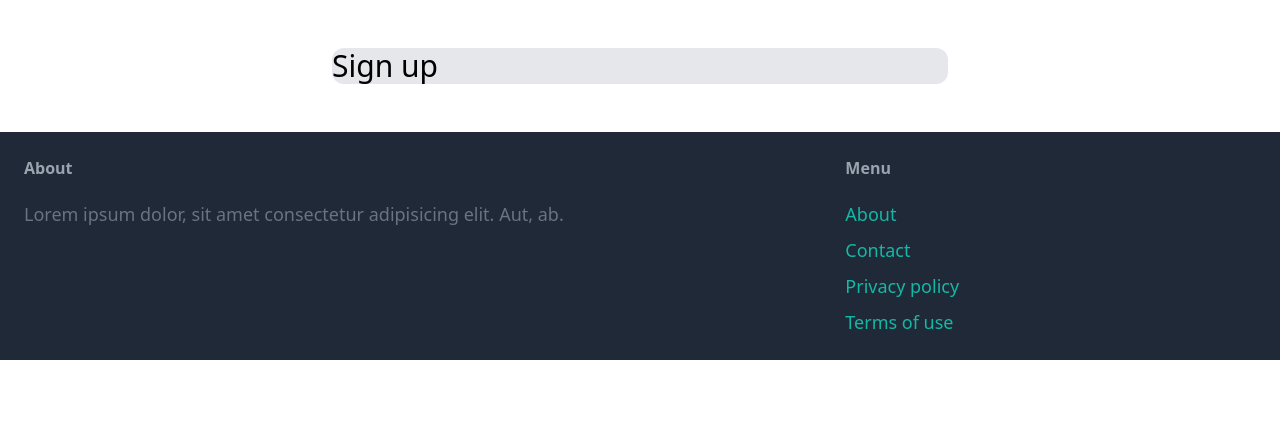
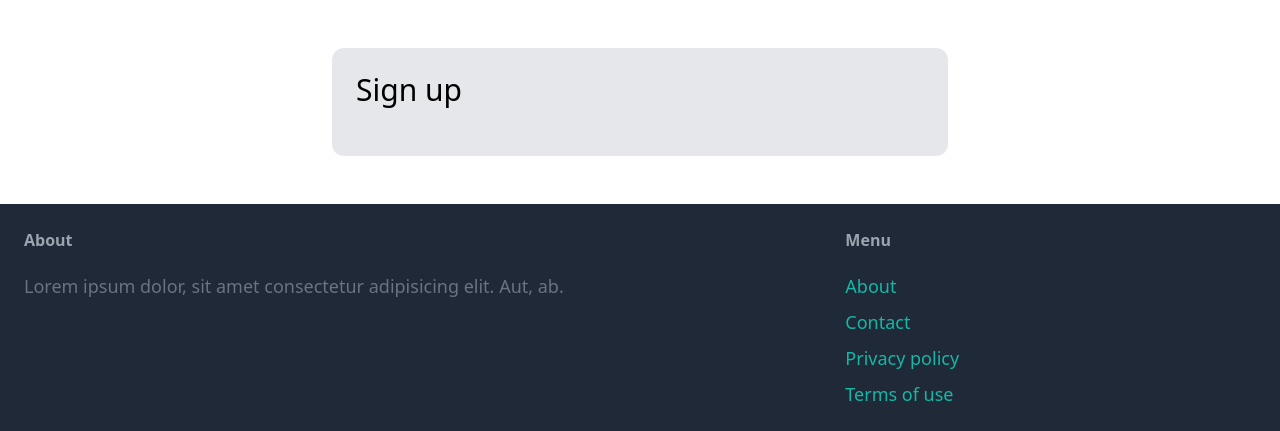
Before and after one commit to doctypeKieran/yt-project-django-marketplace, a Django app: template core/templates/core/signup.html in a window 1280 px wide. Shown: the part 77-508 px from the top of the page. Run offline with Django 4.2, Linux system fonts and the light colour scheme; the template is opened without the code that fills it, so the values that code supplies are empty; some libraries are stand-ins or nearby versions.

Commit message:
Add padding for signup form container

```diff
--- a/core/templates/core/signup.html
+++ b/core/templates/core/signup.html
@@ -3,7 +3,7 @@
 {% block title %}Sign up{% endblock %}
 
 {% block content %}
-<div class="w-1/2 my-6 mx-auto bg-gray-200 rounded-xl">
+<div class="w-1/2 my-6 mx-auto p-6 bg-gray-200 rounded-xl">
     <h1 class="mb-6 text-3xl">Sign up</h1>
 </div>
 {% endblock %}
```
